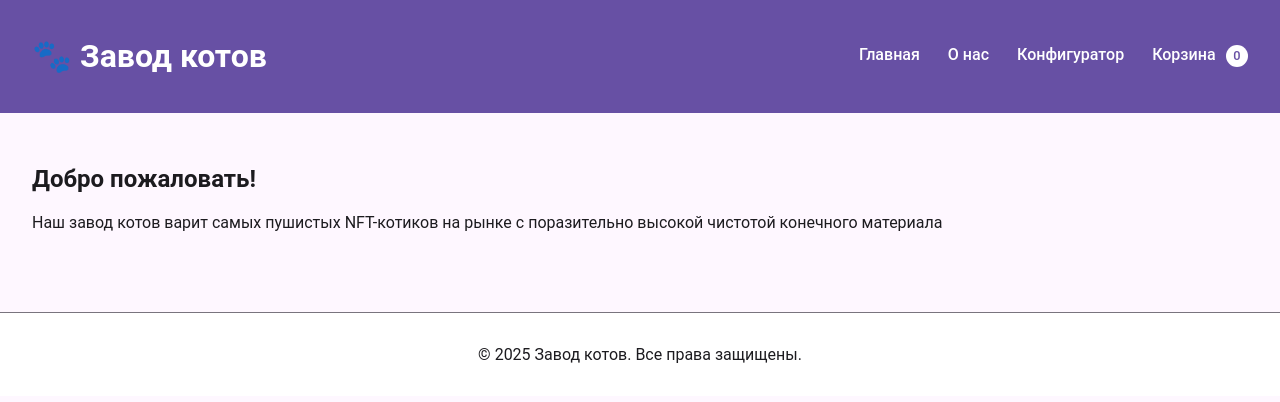
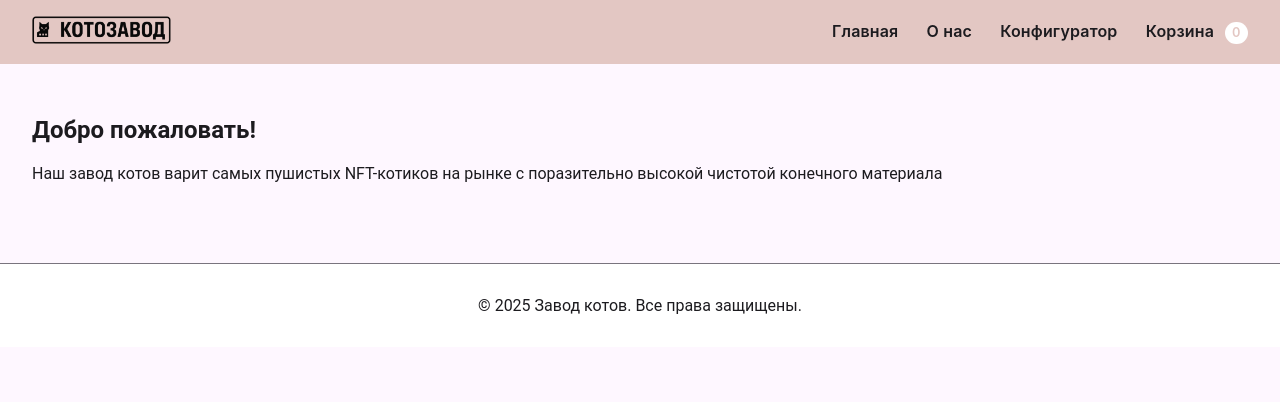
Before and after one commit to Skiftare/ZavodKotikov, a Flask app: page / in a window 1280 px wide. Shown: the top 402 px of the page. Run offline with Flask 3, Linux system fonts and the light colour scheme.

Commit message:
первичный дизайн, чтобы приятно было смотреть

```diff
--- a/app.py
+++ b/app.py
@@ -130,7 +130,3 @@ def account():
 
 if __name__ == "__main__":
     app.run(debug=False)
-
-"""
-
-"""
--- a/static/css/style.css
+++ b/static/css/style.css
@@ -1,8 +1,8 @@
 /* Цвета в стиле Material You */
 :root {
-  --primary: #6750a4;
-  --on-primary: #ffffff;
-  --secondary: #625b71;
+  --primary: #e3c7c3;
+  --on-primary: #1c1b1f;
+  --secondary: #8b8b8b;
   --on-secondary: #ffffff;
   --background: #fef7ff;
   --surface: #ffffff;
@@ -238,3 +238,11 @@ body {
   font-weight: 700;
   line-height: 1.2;
 }
+
+/* Шрифт только для шапки */
+.app-bar,
+.app-bar nav a {
+  font-family: "Inter", system-ui, -apple-system, "Segoe UI", Roboto, "Helvetica Neue", Arial, "Noto Sans", "Apple Color Emoji", "Segoe UI Emoji", "Segoe UI Symbol";
+  font-weight: 600;      /* толщина */
+  letter-spacing: .01em; /* необязательно */
+}
--- a/templates/base.html
+++ b/templates/base.html
@@ -7,7 +7,10 @@
 </head>
 <body>
     <header class="app-bar">
-        <h1 class="logo">🐾 Завод котов</h1>
+        <a class="logo" href="{{ url_for('index') }}" aria-label="На главную">
+          <img src="{{ url_for('static', filename='img/logo.png') }}" alt="Завод котиков" height="28">
+        </a>
+
         <nav>
           <a href="{{ url_for('index') }}">Главная</a>
           <a href="{{ url_for('about') }}">О нас</a>
```
Also changed, not shown: static/img/logo.png (added).
